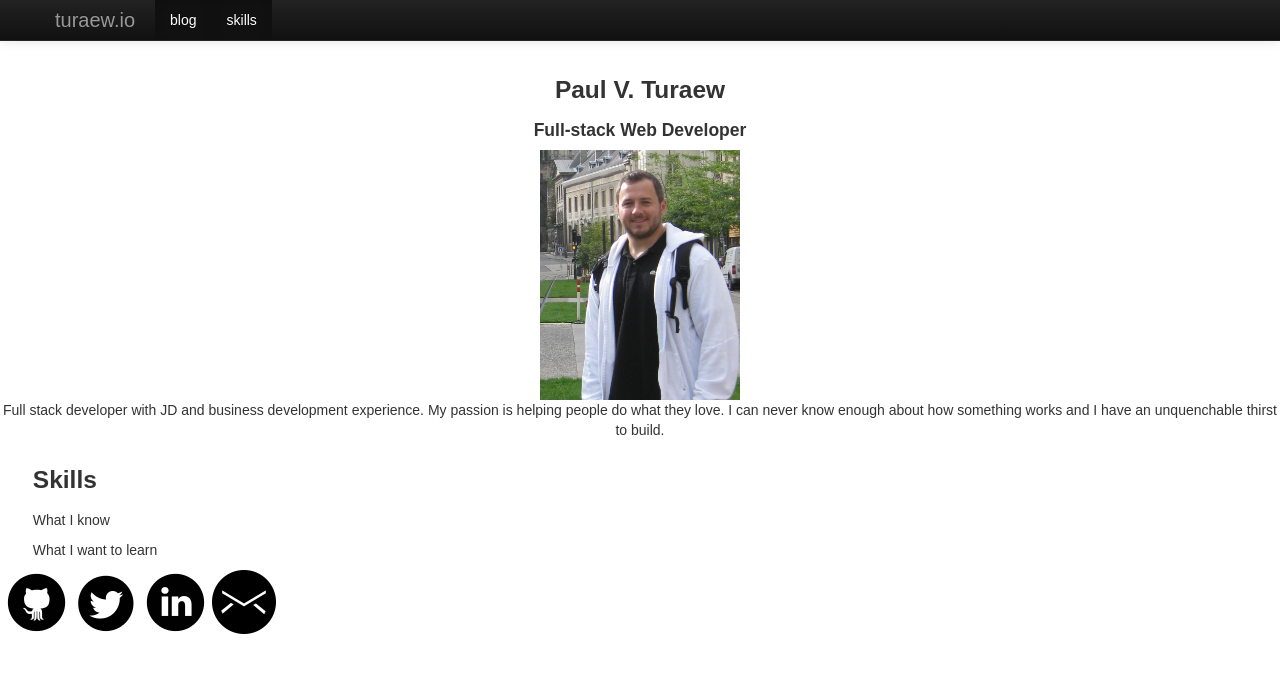
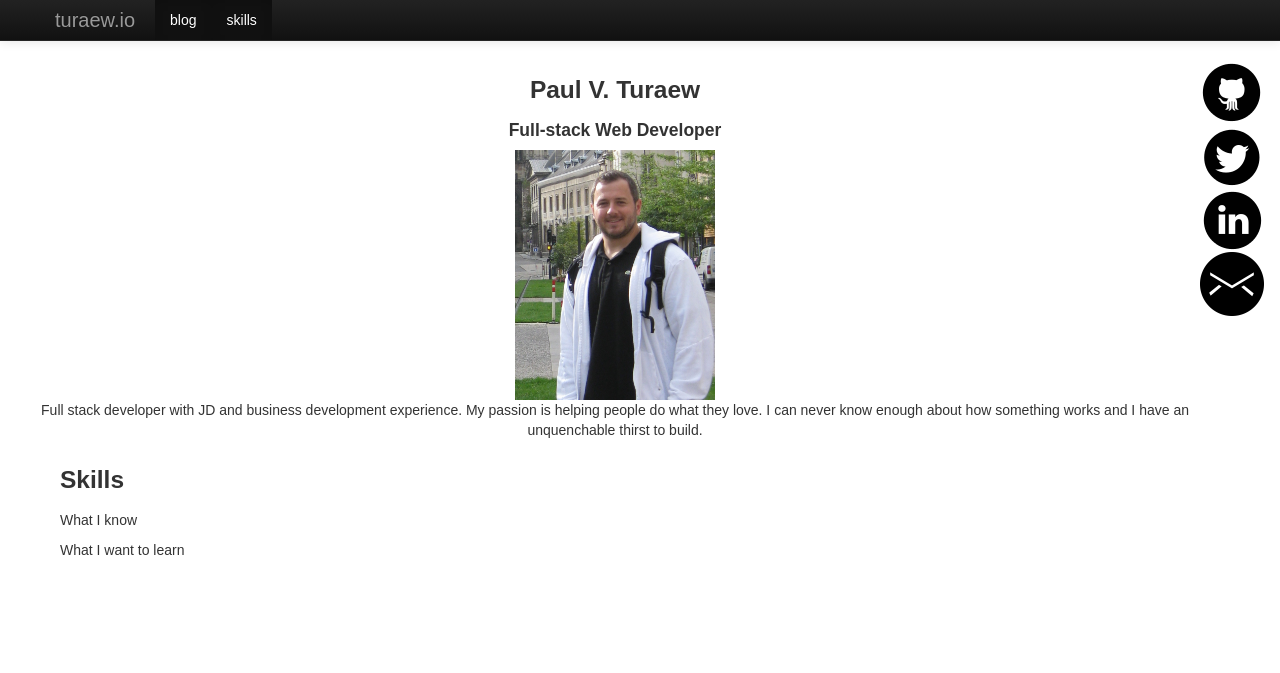
Before and after one commit to PaulTuraew/PaulTuraew.github.io, a Jekyll site: the page built from index.html, in a window 1280 px wide. Shown: the top 673 px of the page. Built offline with Jekyll 4.4.1, drawn with Linux system fonts in a browser that asks for light colours; nearby versions of some CDN libraries; Markdown is read by kramdown in place of the engine named in the settings; the list of posts is cut into pages by our own code.

Commit message:
add changes to footer icons

```diff
--- a/_includes/footer.html
+++ b/_includes/footer.html
@@ -1,20 +1,17 @@
+
+<div class="footer-social">
+  <a href="https://github.com/PaulTuraew">
+    <img src='/assets/github_circle_black-64.png' />
+  </a>
+  <a href="https://twitter.com/PaulTuraew">
+    <img src='/assets/twitter-64.png' />
+  </a>
+  <a href="https://www.linkedin.com/in/pturaew">
+    <img src='/assets/linkedin2.png' />
+  </a>
+  <a href="mailto:paul.turaew@gmail.com?Subject=Hi!" target="_blank"><img src='/assets/circle-email.png'></a>
+</div>
 
 
 
-<div class="footer-social">
-  <li><a href="https://github.com/PaulTuraew">
-    <img src='/assets/github_circle_black-64.png' />
-  </a></li>
-  <li><a href="https://twitter.com/PaulTuraew">
-    <img src='/assets/twitter-64.png' />
-  </a></li>
-  <li><a href="https://www.linkedin.com/in/pturaew">
-    <img src='/assets/linkedin2.png' />
-  </a></li>
-  <li><a href="mailto:paul.turaew@gmail.com?Subject=Hi!" target="_blank"><img src='/assets/circle-email.png'></a>
-
-</div>
-
-
-</body>
 </html>
--- a/_includes/header.html
+++ b/_includes/header.html
@@ -40,3 +40,4 @@
           </div>
         </div>
       </div>
+    </body>
--- a/_layouts/index.html
+++ b/_layouts/index.html
@@ -2,11 +2,11 @@
 
 {% include header.html %}
 
-<div class="row-fluid">
+
   <div class="span12">
     {{ content }}
   </div>
-</div>
+
 
 
 {% include footer.html %}
--- a/css/index.css
+++ b/css/index.css
@@ -16,20 +16,7 @@
 }
 
 .footer-social {
-  margin-top:5px;
-  height:30px;
-  margin: 0 auto;
-}
-.footer-social ul {
-  float:left;
-  padding:0;
-  margin:0;
-}
-.footer-social li {
-  float:left;
-  list-style:none;
-  margin-left:5px;
-}
-.footer-social span {
-  float:left;
-}
+    list-style-type: none;
+    display: inline;
+    position: relative;
+  }
```
Also changed, not shown: 6 other files.
